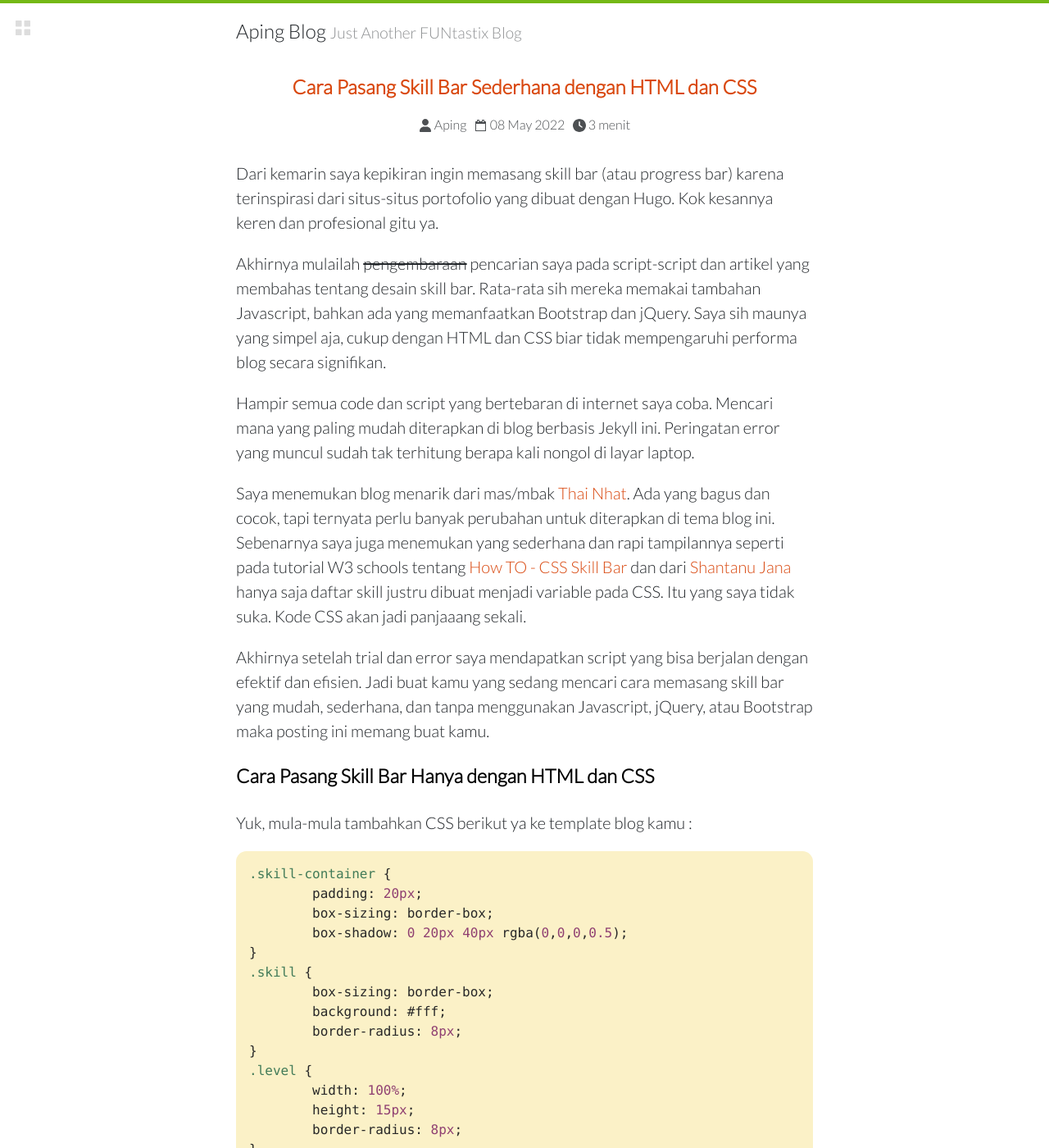
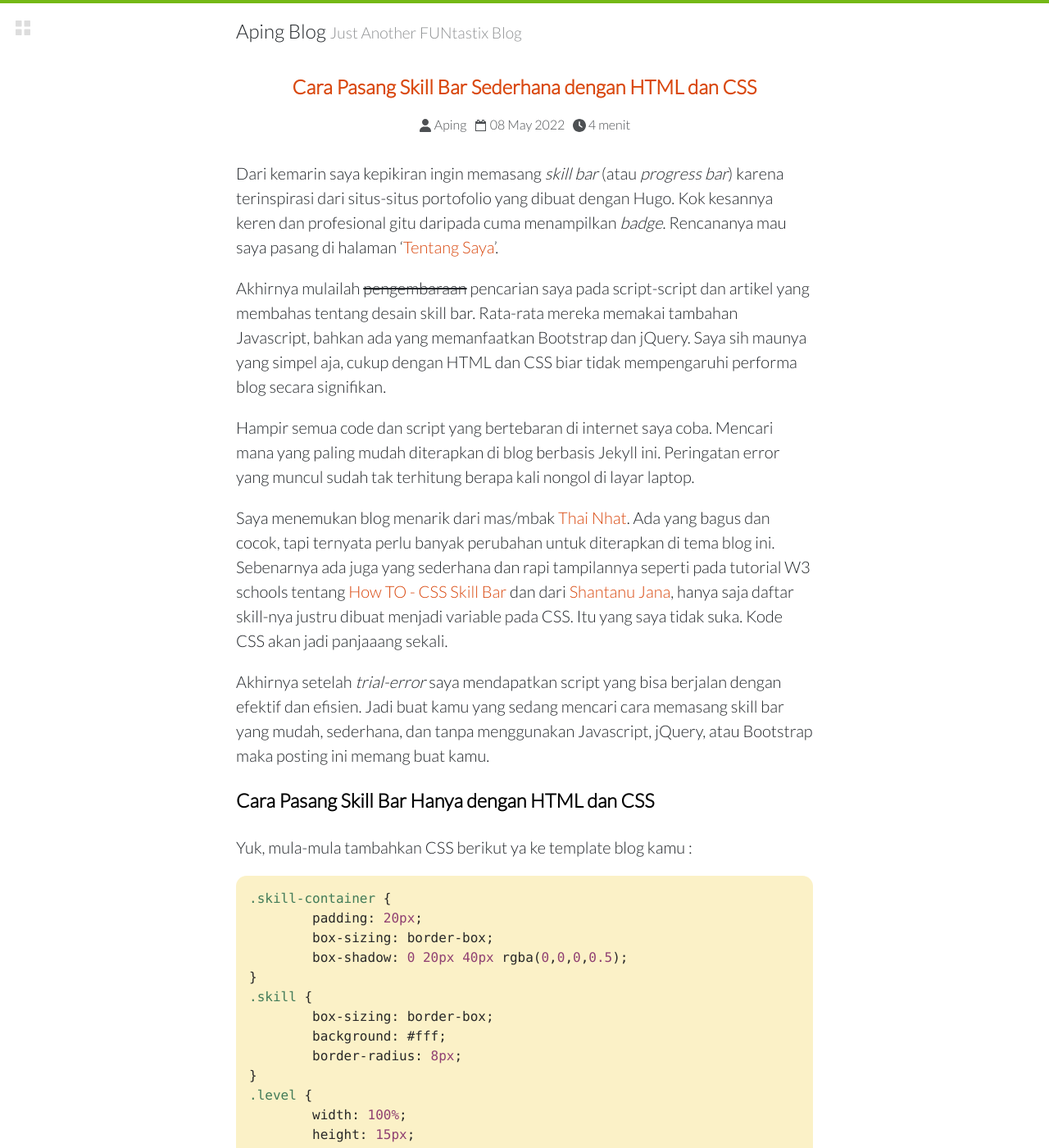
Before and after one commit to apynx/apynx.github.io, a Jekyll site: the page built from _posts/2022-05-08-pasang-skill-bar-html-css.md, in a window 1280 px wide and 1400 px high. Shown: the whole window at 82% size. Built offline with Jekyll 4.4.1, drawn with Linux system fonts in a browser that asks for light colours; some of the changed text lies outside the part shown.

Commit message:
update post

```diff
--- a/_posts/2022-05-08-pasang-skill-bar-html-css.md
+++ b/_posts/2022-05-08-pasang-skill-bar-html-css.md
@@ -7,15 +7,15 @@
 tags        : [skill bar, progress bar, script skill bar tanpa javascript]
 comments    : true
 ---
-Dari kemarin saya kepikiran ingin memasang skill bar (atau progress bar) karena terinspirasi dari situs-situs portofolio yang dibuat dengan Hugo. Kok kesannya keren dan profesional gitu ya.
+Dari kemarin saya kepikiran ingin memasang *skill bar* (atau *progress bar*) karena terinspirasi dari situs-situs portofolio yang dibuat dengan Hugo. Kok kesannya keren dan profesional gitu daripada cuma menampilkan *badge*. Rencananya mau saya pasang di halaman '[Tentang Saya]({{ base.url }}/tentang-saya/ "Halaman Tentang Saya")'.
 
-Akhirnya mulailah ~~pengembaraan~~ pencarian saya pada script-script dan artikel yang membahas tentang desain skill bar. Rata-rata sih mereka memakai tambahan Javascript, bahkan ada yang memanfaatkan Bootstrap dan jQuery. Saya sih maunya yang simpel aja, cukup dengan HTML dan CSS biar tidak mempengaruhi performa blog secara signifikan.
+Akhirnya mulailah ~~pengembaraan~~ pencarian saya pada script-script dan artikel yang membahas tentang desain skill bar. Rata-rata mereka memakai tambahan Javascript, bahkan ada yang memanfaatkan Bootstrap dan jQuery. Saya sih maunya yang simpel aja, cukup dengan HTML dan CSS biar tidak mempengaruhi performa blog secara signifikan.
 
 Hampir semua code dan script yang bertebaran di internet saya coba. Mencari mana yang paling mudah diterapkan di blog berbasis Jekyll ini. Peringatan error yang muncul sudah tak terhitung berapa kali nongol di layar laptop.
 
-Saya menemukan blog menarik dari mas/mbak [Thai Nhat](https://us.niemvuilaptrinh.com/article/15-examples-of-html5-progress-bar "33 Examples Of Progress Bar Javascript"){:target="_blank"}{:rel="nofollow noopener noreferrer"}. Ada yang bagus dan cocok, tapi ternyata perlu banyak perubahan untuk diterapkan di tema blog ini. Sebenarnya saya juga menemukan yang sederhana dan rapi tampilannya seperti pada tutorial W3 schools tentang [How TO - CSS Skill Bar](https://www.w3schools.com/howto/howto_css_skill_bar.asp "How TO - CSS Skill Bar"){:target="_blank"}{:rel="nofollow noopener noreferrer"} dan dari [Shantanu Jana](https://dev.to/shantanu_jana/animated-skills-bar-html-and-css-1fbl "Animated Skills Bar using HTML and CSS"){:target="_blank"}{:rel="nofollow noopener noreferrer"} hanya saja daftar skill justru dibuat menjadi variable pada CSS. Itu yang saya tidak suka. Kode CSS akan jadi panjaaang sekali.
+Saya menemukan blog menarik dari mas/mbak [Thai Nhat](https://us.niemvuilaptrinh.com/article/15-examples-of-html5-progress-bar "33 Examples Of Progress Bar Javascript"){:target="_blank"}{:rel="nofollow noopener noreferrer"}. Ada yang bagus dan cocok, tapi ternyata perlu banyak perubahan untuk diterapkan di tema blog ini. Sebenarnya ada juga yang sederhana dan rapi tampilannya seperti pada tutorial W3 schools tentang [How TO - CSS Skill Bar](https://www.w3schools.com/howto/howto_css_skill_bar.asp "How TO - CSS Skill Bar"){:target="_blank"}{:rel="nofollow noopener noreferrer"} dan dari [Shantanu Jana](https://dev.to/shantanu_jana/animated-skills-bar-html-and-css-1fbl "Animated Skills Bar using HTML and CSS"){:target="_blank"}{:rel="nofollow noopener noreferrer"}, hanya saja daftar skill-nya justru dibuat menjadi variable pada CSS. Itu yang saya tidak suka. Kode CSS akan jadi panjaaang sekali.
 
-Akhirnya setelah trial dan error saya mendapatkan script yang bisa berjalan dengan efektif dan efisien. Jadi buat kamu yang sedang mencari cara memasang skill bar yang mudah, sederhana, dan tanpa menggunakan Javascript, jQuery, atau Bootstrap maka posting ini memang buat kamu.
+Akhirnya setelah *trial-error* saya mendapatkan script yang bisa berjalan dengan efektif dan efisien. Jadi buat kamu yang sedang mencari cara memasang skill bar yang mudah, sederhana, dan tanpa menggunakan Javascript, jQuery, atau Bootstrap maka posting ini memang buat kamu.
 
 ### Cara Pasang Skill Bar Hanya dengan HTML dan CSS
 
@@ -94,4 +94,4 @@
 </p>
 <script async src="https://cpwebassets.codepen.io/assets/embed/ei.js"></script>
 
-Udah, gitu aja. Gampang kaan? Tentu saja kamu bisa mengubah properti dari masing-masing script di atas sesuai dengan kebutuhan kamu. Semoga bermanfaat.
+Udah, gitu aja. Gampang kaan? Tentu saja kamu bisa mengubah properti dari masing-masing script di atas sesuai dengan kebutuhan kamu. Karena hanya menggunakan script HTML dan CSS aja maka script di atas bisa juga kamu terapkan di platform lain seperti Hugo, Gatsby, bahkan Blogger atau Wordpress. Semoga bermanfaat.
```
